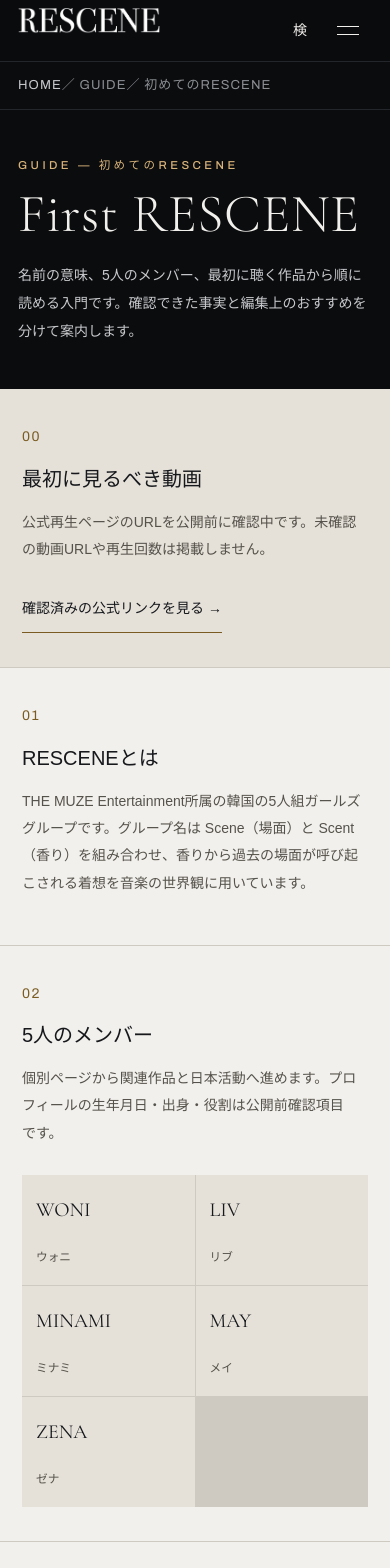
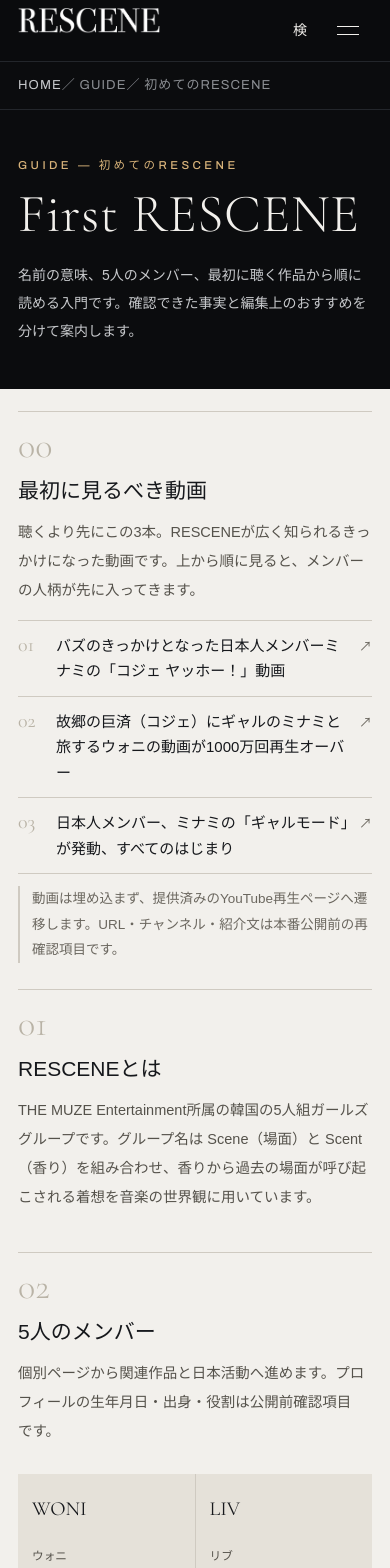
Before and after one commit to liliumauratumn/Rescene-site, a Next.js app: page /guide/first-rescene in a window 390 px wide. Shown: the top 1568 px of the page. Built offline with nearby package versions, Linux system fonts and the light colour scheme; a web font is replaced by a local one.

Commit message:
Match guide and discography comps

```diff
--- a/app/globals.css
+++ b/app/globals.css
@@ -1000,8 +1000,43 @@
   transition: background-color 160ms ease;
 }
 
+.release-row:nth-of-type(even) {
+  border-color: var(--light-line);
+  background: var(--text-primary);
+  color: var(--light-text);
+}
+
+.release-row:nth-of-type(even) time,
+.release-row:nth-of-type(even) > span:nth-of-type(4),
+.release-row:nth-of-type(even) .release-row__title small {
+  color: var(--light-muted);
+}
+
+.release-row:nth-of-type(even) > span:nth-of-type(2) {
+  color: #3e3b35;
+}
+
+.release-row:nth-of-type(even) > span:not(.release-row__title) {
+  color: #3e3b35;
+}
+
+.release-row:nth-of-type(even) > span:nth-of-type(4),
+.release-row:nth-of-type(even) > span:nth-of-type(2)::before,
+.release-row:nth-of-type(even) > span:nth-of-type(3)::before,
+.release-row:nth-of-type(even) > span:nth-of-type(4)::before {
+  color: var(--light-muted);
+}
+
+.release-row:nth-of-type(even) .release-row__title {
+  color: var(--light-text);
+}
+
 .release-row:hover {
   background: var(--surface-raised);
+}
+
+.release-row:nth-of-type(even):hover {
+  background: #e9e5de;
 }
 
 .release-row time {
@@ -1442,42 +1477,102 @@
 
 /* Guides */
 .guide-article {
-  margin-inline: var(--page-pad);
+  padding: clamp(42px, 4.45vw, 64px) var(--content-pad) clamp(48px, 4.75vw, 68px);
   background: var(--text-primary);
   color: var(--light-text);
 }
 
 .guide-section {
   display: grid;
-  grid-template-columns: 72px minmax(0, 1fr);
-  gap: clamp(24px, 5vw, 74px);
-  padding: clamp(34px, 5vw, 66px) clamp(22px, 5vw, 70px);
-  border-bottom: 1px solid var(--light-line);
+  grid-template-columns: 118px minmax(0, 1fr);
+  gap: 44px;
+  padding: 26px 0 40px;
+  border-top: 1px solid var(--light-line);
 }
 
 .guide-number {
-  color: var(--accent-gold-dark);
-  font-family: var(--font-label);
-  font-size: 14px;
-  letter-spacing: 0.1em;
+  color: #b9b3a6;
+  font-family: var(--font-display);
+  font-size: 64px;
+  font-weight: 300;
+  letter-spacing: 0;
+  line-height: 1;
 }
 
 .guide-section h2,
 .guide-faq h2 {
-  margin-bottom: 14px;
-  font-size: clamp(20px, 2.2vw, 28px);
-  font-weight: 200;
-  line-height: 1.6;
+  margin-bottom: 16px;
+  font-size: 30px;
+  font-weight: 400;
+  line-height: 1.5;
 }
 
 .guide-section p,
 .guide-faq p {
-  max-width: 820px;
+  max-width: 760px;
   color: var(--light-muted);
+  font-size: 16px;
+  line-height: 2.05;
 }
 
 .guide-section--state {
-  background: var(--light-panel);
+  background: transparent;
+}
+
+.starter-video-list {
+  display: flex;
+  max-width: 920px;
+  flex-direction: column;
+  margin-top: 20px;
+}
+
+.starter-video-row {
+  display: grid;
+  min-height: 64px;
+  grid-template-columns: 44px minmax(0, 1fr) auto;
+  gap: 20px;
+  align-items: baseline;
+  padding: 18px 0;
+  border-top: 1px solid var(--light-line);
+  color: var(--light-text);
+}
+
+.starter-video-row:last-child {
+  border-bottom: 1px solid var(--light-line);
+}
+
+.starter-video-row:hover {
+  background: #e9e5dd;
+  color: var(--light-text);
+}
+
+.starter-video-order {
+  color: #b9b3a6;
+  font-family: var(--font-display);
+  font-size: 26px;
+  line-height: 1;
+}
+
+.starter-video-title {
+  font-size: 17px;
+  line-height: 1.7;
+}
+
+.starter-video-source {
+  color: #6b675f;
+  font-family: var(--font-label);
+  font-size: 13.5px;
+  white-space: nowrap;
+}
+
+.guide-section .starter-video-note {
+  max-width: 920px;
+  margin: 16px 0 0;
+  padding-left: 14px;
+  border-left: 2px solid var(--light-line);
+  color: #6b675f;
+  font-size: 14.5px;
+  line-height: 2;
 }
 
 .guide-link {
@@ -2442,11 +2537,65 @@
   }
 
   .guide-article {
-    margin-inline: 0;
+    padding: 22px 18px 26px;
   }
 
   .guide-section {
-    gap: 12px;
+    gap: 10px;
+    padding: 16px 0 26px;
+  }
+
+  .guide-number {
+    font-size: 36px;
+  }
+
+  .guide-section h2,
+  .guide-faq h2 {
+    margin-bottom: 10px;
+    font-size: 21px;
+    font-weight: 400;
+    line-height: 1.6;
+  }
+
+  .guide-section p,
+  .guide-faq p {
+    font-size: 14.5px;
+    line-height: 2;
+  }
+
+  .starter-video-list {
+    margin-top: 14px;
+  }
+
+  .starter-video-row {
+    min-height: 48px;
+    grid-template-columns: 28px minmax(0, 1fr) auto;
+    gap: 10px;
+    padding: 12px 0;
+  }
+
+  .starter-video-order {
+    font-size: 20px;
+  }
+
+  .starter-video-title {
+    font-size: 15px;
+    line-height: 1.7;
+  }
+
+  .starter-video-source {
+    font-size: 13px;
+  }
+
+  .starter-video-source-label {
+    display: none;
+  }
+
+  .guide-section .starter-video-note {
+    margin-top: 12px;
+    padding-left: 12px;
+    font-size: 13.5px;
+    line-height: 1.9;
   }
 
   .guide-member-grid {
--- a/app/guide/first-rescene/page.tsx
+++ b/app/guide/first-rescene/page.tsx
@@ -1,6 +1,6 @@
 import Link from 'next/link';
 import { Breadcrumbs, PageHeader } from '@/components/PageHeader';
-import { members } from '@/lib/content';
+import { members, starterVideos } from '@/lib/content';
 import { createMetadata } from '@/lib/metadata';
 
 export const metadata = createMetadata({
@@ -23,8 +23,26 @@
           <span className="guide-number">00</span>
           <div>
             <h2>最初に見るべき動画</h2>
-            <p>公式再生ページのURLを公開前に確認中です。未確認の動画URLや再生回数は掲載しません。</p>
-            <Link className="guide-link" href="/links/">確認済みの公式リンクを見る →</Link>
+            <p>聴くより先にこの3本。RESCENEが広く知られるきっかけになった動画です。上から順に見ると、メンバーの人柄が先に入ってきます。</p>
+            <div className="starter-video-list">
+              {starterVideos.map((video) => (
+                <a
+                  className="starter-video-row"
+                  href={video.url}
+                  target="_blank"
+                  rel="noreferrer noopener"
+                  key={video.url}
+                >
+                  <span className="starter-video-order">{String(video.order).padStart(2, '0')}</span>
+                  <span className="starter-video-title">{video.title}</span>
+                  <span className="starter-video-source" aria-hidden="true">
+                    <span className="starter-video-source-label">YouTube </span>↗
+                  </span>
+                  <span className="sr-only">（YouTubeを新しいタブで開く）</span>
+                </a>
+              ))}
+            </div>
+            <p className="starter-video-note">動画は埋め込まず、提供済みのYouTube再生ページへ遷移します。URL・チャンネル・紹介文は本番公開前の再確認項目です。</p>
           </div>
         </section>
         <section className="guide-section">
--- /dev/null
+++ b/data/starter-videos.json
@@ -0,0 +1,20 @@
+[
+  {
+    "order": 1,
+    "title": "バズのきっかけとなった日本人メンバーミナミの「コジェ ヤッホー！」動画",
+    "url": "https://youtu.be/heifaIjlSUc",
+    "verificationStatus": "verify_before_publish"
+  },
+  {
+    "order": 2,
+    "title": "故郷の巨済（コジェ）にギャルのミナミと旅するウォニの動画が1000万回再生オーバー",
+    "url": "https://youtu.be/OrCOflk2QmQ",
+    "verificationStatus": "verify_before_publish"
+  },
+  {
+    "order": 3,
+    "title": "日本人メンバー、ミナミの「ギャルモード」が発動、すべてのはじまり",
+    "url": "https://youtu.be/bvUS-ri9nqQ",
+    "verificationStatus": "verify_before_publish"
+  }
+]
--- a/lib/content.ts
+++ b/lib/content.ts
@@ -4,6 +4,7 @@
 import officialLinkData from '@/data/official-links.json';
 import releaseData from '@/data/releases.json';
 import scheduleData from '@/data/schedules.json';
+import starterVideoData from '@/data/starter-videos.json';
 import type {
   JapanActivity,
   Member,
@@ -12,6 +13,7 @@
   Release,
   Schedule,
   SearchItem,
+  StarterVideo,
 } from '@/types/content';
 
 export const members = (memberData as Member[]).sort(
@@ -31,6 +33,9 @@
   b.eventDate.localeCompare(a.eventDate),
 );
 export const officialLinks = officialLinkData as OfficialLink[];
+export const starterVideos = (starterVideoData as StarterVideo[]).sort(
+  (a, b) => a.order - b.order,
+);
 
 export const getMember = (id: string) => members.find((member) => member.id === id);
 export const getRelease = (id: string) => releases.find((release) => release.id === id);
```
Also changed, not shown: types/content.ts (+7 -0 lines).
